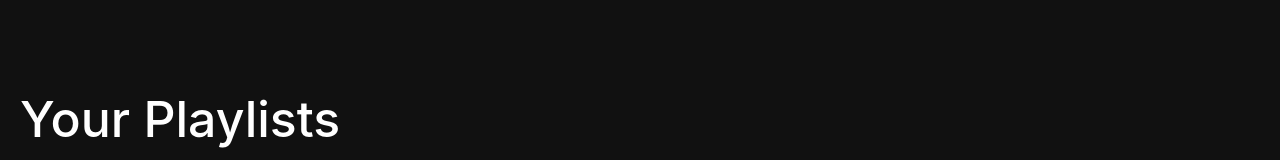
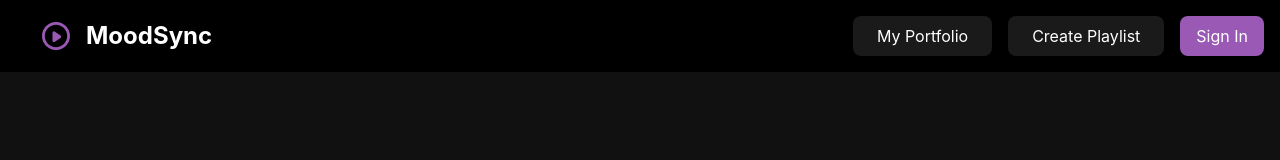
Before and after one commit to muzakl/moodsync-frontend, a React (Vite) app: page /playlist in a window 1280 px wide. Shown: the top 160 px of the page. Built offline with nearby package versions, Linux system fonts and the light colour scheme.

Commit message:
added Header and changed index name to Header

```diff
--- a/src/main.jsx
+++ b/src/main.jsx
@@ -2,7 +2,7 @@ import { createRoot } from 'react-dom/client'
 import {BrowserRouter, Route, Routes} from "react-router";
 import Playlist from "./pages/Playlist.jsx";
 import Error from './pages/Error.jsx'
-import PlaylistInfo from "./components/playlist-info.jsx";
+import PlaylistInfo from "./pages/playlist-info.jsx";
 import CreatePlaylistSection from "./pages/CreatePlaylistSection/index.jsx";
 createRoot(document.getElementById('root')).render(
     <BrowserRouter>
--- a/src/pages/CreatePlaylistSection/index.jsx
+++ b/src/pages/CreatePlaylistSection/index.jsx
@@ -1,6 +1,6 @@
 import classes from './styles.module.scss'
 import imageHolder from '../../../public/image_holder.png'
-import Header from "../../components/header/index.jsx";
+import Header from "../../components/header/Header.jsx";
 
 const CreatePlaylistSection = () => {
     return (
--- a/src/pages/Error.jsx
+++ b/src/pages/Error.jsx
@@ -1,7 +1,7 @@
 import classes from '../modules/Error.module.scss'
 import {Link} from "react-router";
 import {useEffect} from "react";
-// import Header from "../components/Header.jsx";
+import Header from "../components/header/Header.jsx";
 // import {Footer} from "../components/Footer.jsx";
 
 const Error = () => {
@@ -19,7 +19,7 @@ const Error = () => {
 
     return (
         <>
-            {/*<Header/>*/}
+            <Header/>
             <div className={classes['main-wrapper']}>
                 <div className={classes['inside-content']}>
                     <h1>404 Not Found</h1>
--- a/src/pages/Playlist.jsx
+++ b/src/pages/Playlist.jsx
@@ -3,6 +3,7 @@ import {useNavigate} from 'react-router';
 import PlaylistCard from '../components/Playlist-Card.jsx';
 import classes from '../modules/Playlist.module.scss';
 import {defaultPlaylists} from "../api-holder/spotify-music.jsx";
+import Header from "../components/header/Header.jsx";
 
 
 const Playlist = () => {
@@ -39,7 +40,8 @@ const Playlist = () => {
         setEditingId(null);
     };
 
-    return (
+    return (<>
+        <Header/>
         <div className={classes['main-wrapper']}>
             <div className={classes['title']}>
                 <b>Your Playlists</b>
@@ -59,6 +61,7 @@ const Playlist = () => {
                 ))}
             </div>
         </div>
+        </>
     );
 };
 
--- a/src/components/playlist-info.jsx
+++ b/src/pages/playlist-info.jsx
@@ -2,8 +2,9 @@ import { useEffect, useState } from "react";
 import { useLocation, useNavigate } from "react-router";
 import classes from '../modules/playlist-info.module.scss';
 import playlistImg from "../assets/playlist-img.png";
-import PlaylistCard from "./Playlist-Card.jsx";
+import PlaylistCard from "../components/Playlist-Card.jsx";
 import { mockSongs } from "../api-holder/spotify-music.jsx";
+import Header from "../components/header/Header.jsx";
 
 const PlaylistInfo = () => {
     const navigate = useNavigate();
@@ -52,6 +53,9 @@ const PlaylistInfo = () => {
     };
 
     return (
+        <>
+
+        <Header/>
         <div className={classes['main-wrapper']}>
             <div className={classes['title']}>
                 <b>{playlist.name}</b>
@@ -94,6 +98,7 @@ const PlaylistInfo = () => {
                 </div>
             </div>
         </div>
+        </>
     );
 };
 
```
Also changed, not shown: src/components/header/Header.jsx (renamed from src/components/header/index.jsx).
